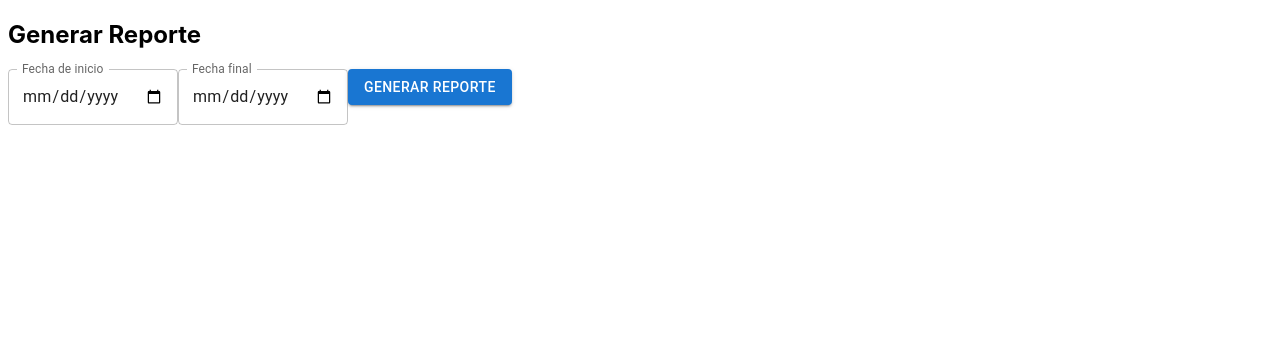
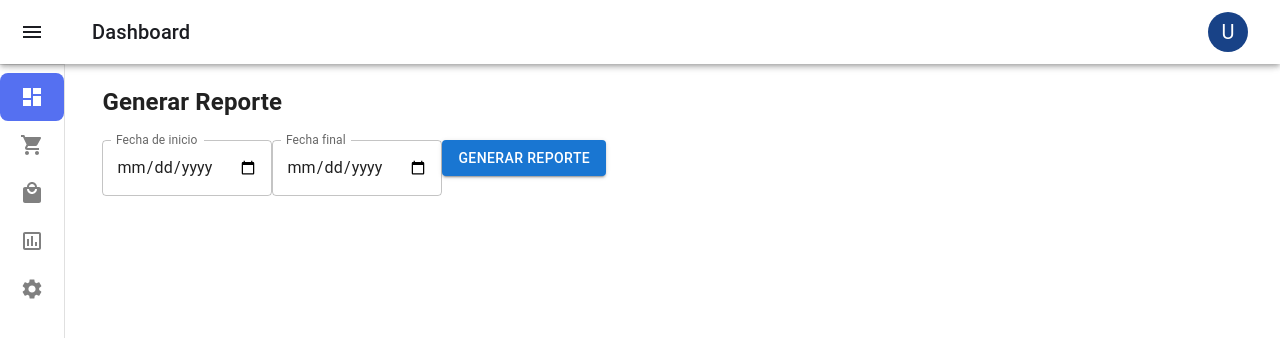
Before and after one commit to jpierre09/SIBI_front, a React (Vite) app: page /report in a window 1280 px wide. Shown: the top 338 px of the page. Built offline with nearby package versions, Linux system fonts and the light colour scheme.

Commit message:
Fix ReportsCSV

```diff
--- a/src/pages/ReportsCSV.jsx
+++ b/src/pages/ReportsCSV.jsx
@@ -1,6 +1,8 @@
 import React, { useState } from 'react';
 import TextField from '@mui/material/TextField';
 import Button from '@mui/material/Button';
+import Layout from '../layout/Layout';
+import { Padding } from '@mui/icons-material';
 
 export default function Reportes() {
   const [startDate, setStartDate] = useState(null);
@@ -12,7 +14,8 @@ export default function Reportes() {
   };
 
   return (
-    <div>
+    <Layout>
+    <div style={{padding: '8vh 8vw'}}>
       <h2>Generar Reporte</h2>
       <TextField
         label="Fecha de inicio"
@@ -36,5 +39,6 @@ export default function Reportes() {
         Generar reporte
       </Button>
     </div>
+    </Layout>
   );
 }
```
